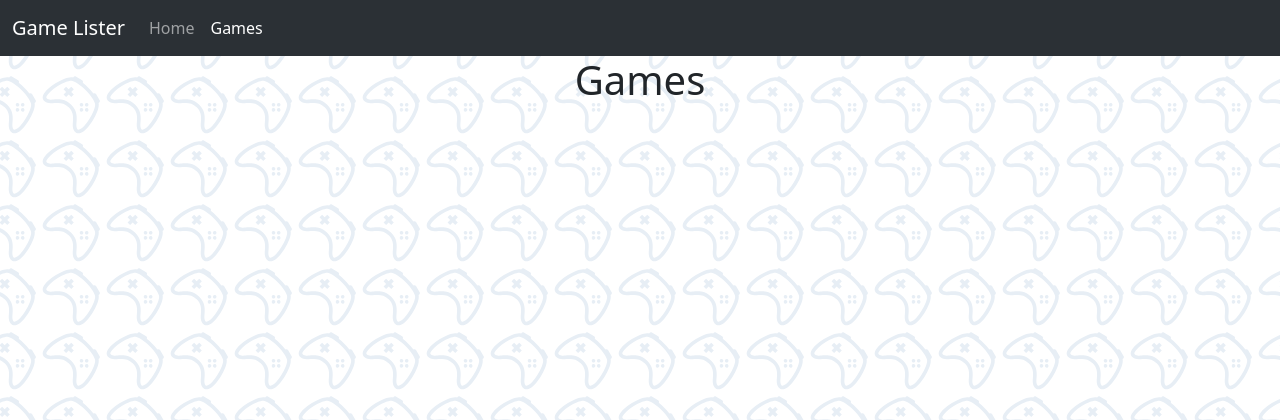
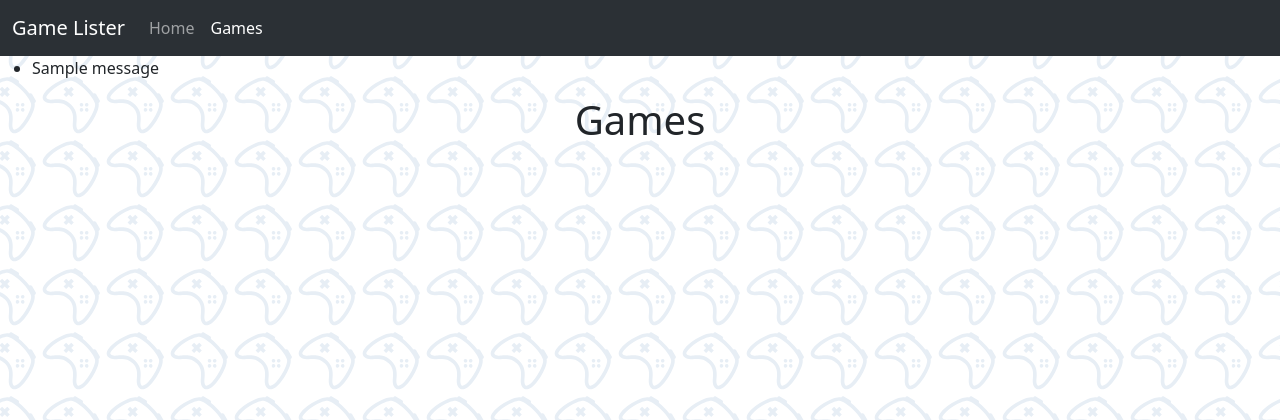
Before and after one commit to RileyDruken/CP-1895-Flask-Project, a Flask app: page /games in a window 1280 px wide. Shown: the top 420 px of the page. Run offline with Flask 3, Linux system fonts and the light colour scheme; one stand-in notice (Sample message) is shown.

Commit message:
added error handling to files added alert to user when game is added

```diff
--- a/app.py
+++ b/app.py
@@ -1,4 +1,4 @@
-from flask import Flask, render_template, request, session, redirect
+from flask import Flask, render_template, request, session, redirect, flash
 from werkzeug.utils import secure_filename
 import os, datetime
 
@@ -6,7 +6,8 @@ app = Flask(__name__)
 app.config["UPLOAD_FOLDER"] = os.path.join(app.root_path, "static/uploads")
 app.config['MAX_CONTENT_LENGTH'] = 15 * 1024 * 1024
 app.secret_key = os.getenv("SECRET_KEY")
-
+app.config["SESSION_PERMANENT"] = False
+app.config["SESSION_TYPE"] = "filesystem"
 
 @app.route('/')
 def index():
@@ -75,13 +76,16 @@ def add():
         if name == "" or genre == "" or platform == "":
             return render_template('add.html', error="Please fill all fields")
 
-        if picture.content_type == "image/jpeg" or picture.content_type == "image/jpg" or picture.content_type == "image/png":
+        if (picture.content_type == "image/jpeg" or picture.content_type == "image/jpg" or picture.content_type == "image/png") and picture.filename != "":
 
             filename = secure_filename(picture.filename)
             timestamp = datetime.datetime.now().strftime("%Y%m%d-%H%M%S")
             uniquename = timestamp + filename
 
-            picture.save(os.path.join(app.config['UPLOAD_FOLDER'], uniquename))
+            try:
+                picture.save(os.path.join(app.config['UPLOAD_FOLDER'], uniquename))
+            except Exception as e:
+                return render_template('add.html', error=f"Error saving image: {e}")
 
             game.append(name)
             game.append(genre)
@@ -97,7 +101,9 @@ def add():
             gamesList = session['games']
         gamesList.append(game)
         session['games'] = gamesList
-        return render_template('games.html', games=session["games"])
+        session.modified = True
+        flash("Video game added", "message")
+        return redirect("/games")
     return render_template('add.html')
 
 
--- a/templates/base.html
+++ b/templates/base.html
@@ -28,6 +28,16 @@
         </div>
     </div>
 </nav>
+{% with messages = get_flashed_messages() %}
+  {% if messages %}
+    <ul class=flashes>
+    {% for message in messages %}
+      <li>{{ message }}</li>
+    {% endfor %}
+    </ul>
+  {% endif %}
+{% endwith %}
+
 <div class="content flex-grow-1"> {% block content %} {% endblock %} </div>
 <footer>
     <br>
```
